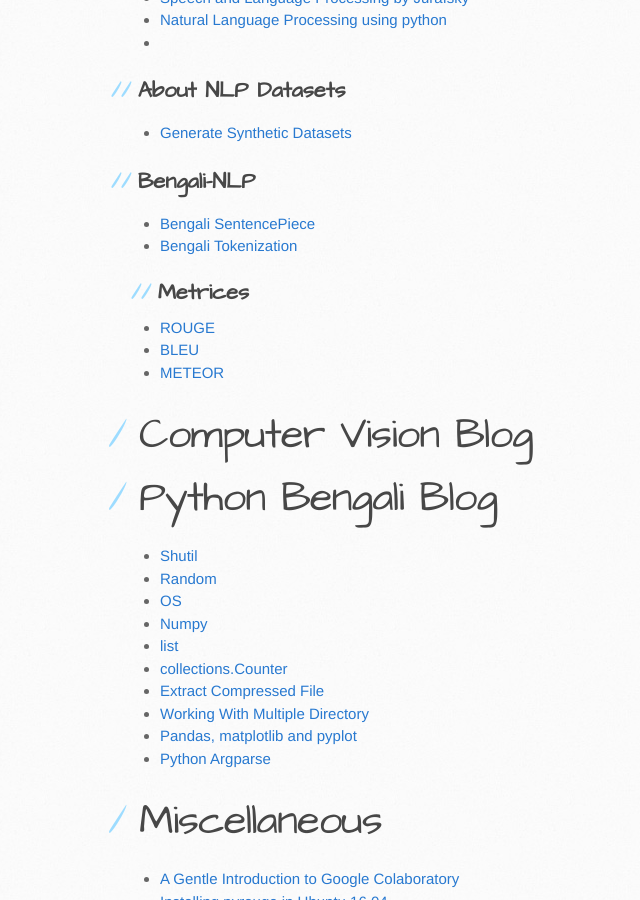
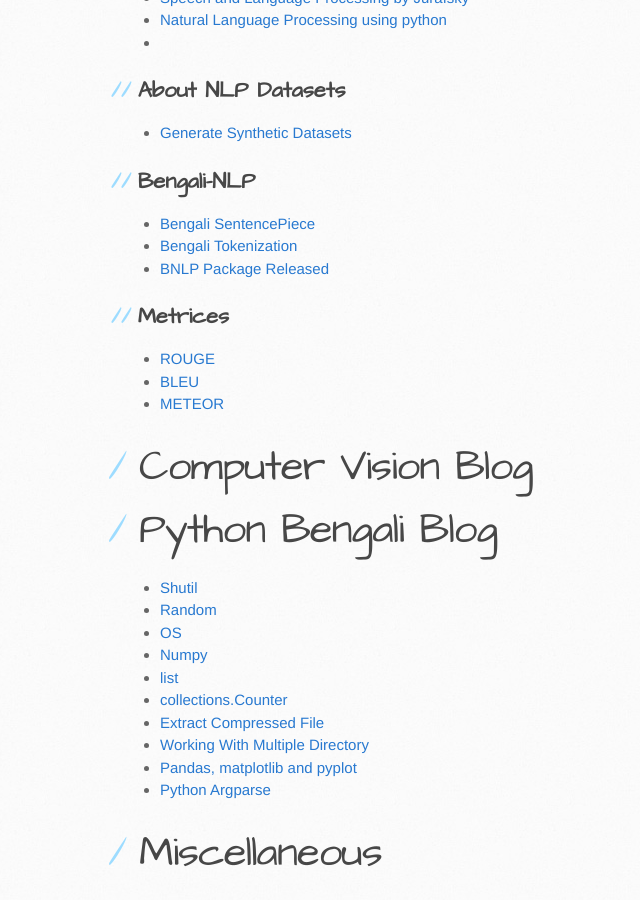
Before and after one commit to sagorbrur/sagorbrur.github.io, a Jekyll site: the page built from index.md, in a window 1280 px wide and 900 px high, scrolled down 722 px. Shown: the whole window, without its empty margins (30-670 px from the left). Built offline with Jekyll 4.4.1, drawn with Linux system fonts in a browser that asks for light colours; our own code applies the rules of GitHub Pages for plain Markdown files.

Commit message:
Update index.md

```diff
--- a/index.md
+++ b/index.md
@@ -23,6 +23,8 @@
 ## Bengali-NLP
 * [Bengali SentencePiece](bengali_nlp/bengali_sentencepiece.md)
 * [Bengali Tokenization](bengali-tokenization.md)
+* [BNLP Package Released](https://github.com/sagorbrur/bnlp)
+
 ## Metrices
 * [ROUGE](rouge.md)
 * [BLEU](bleu.md)
```
